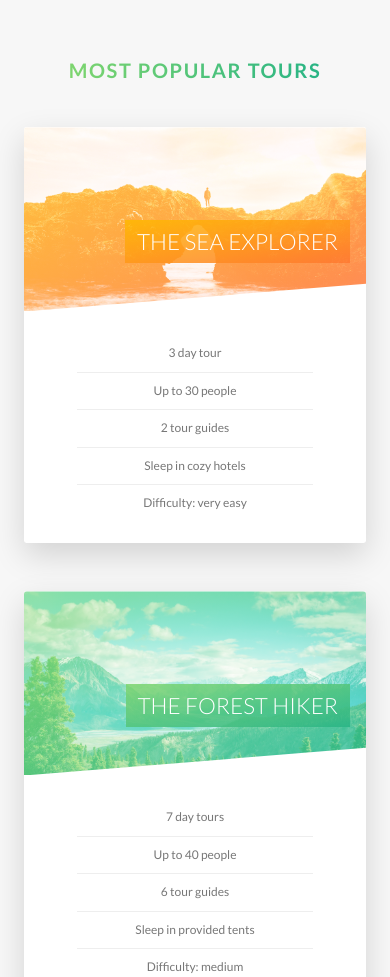
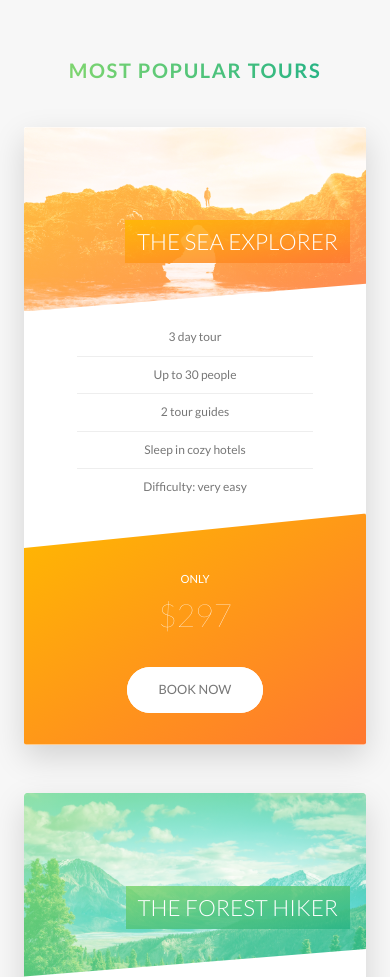
Before and after one commit to ScottSanford/natours, a website: page index.html in a window 390 px wide. Shown: the part 2590-3567 px from the top of the page. Drawn offline with Linux system fonts and the light colour scheme.

Commit message:
add media query to card component

```diff
--- a/sass/components/_card.scss
+++ b/sass/components/_card.scss
@@ -170,4 +170,57 @@
         font-size: 6rem;
         font-weight: 100;
     }
+
+    @include respond(tab-port) {
+        background-color: $color-white;
+        border-radius: $border-radius-small;
+        box-shadow: 0 1.5rem 4rem rgba($color-black, .15);
+        height: auto;
+
+        &__side {
+            box-shadow: none;
+            height: auto;
+            position: relative;
+
+            &--back {
+                transform: rotateY(0);
+                clip-path: polygon(0 15%, 100% 0, 100% 100%, 0 100%);
+            }
+        }
+
+        &:hover &__side--front {
+            transform: rotateY(0);
+        }
+
+        &:hover &__side--back {
+            transform: rotateY(0);
+        }
+
+        &__details {
+            padding: 1rem 3rem;
+        }
+
+        // BACK SIDE STYLING
+        &__cta {
+            left: 0;
+            padding: 7rem 4rem 4rem 4rem;
+            position: relative;
+            text-align: center;
+            top: 0;
+            transform: translate(0);
+            width: 100%;
+        }
+
+        &__price-box {
+            margin-bottom: 3rem;
+        }
+
+        &__price-only {
+            font-size: 1.4rem;
+        }
+
+        &__price-value {
+            font-size: 4rem;
+        }
+    }
 }
```
Also changed, not shown: css/style.css.
